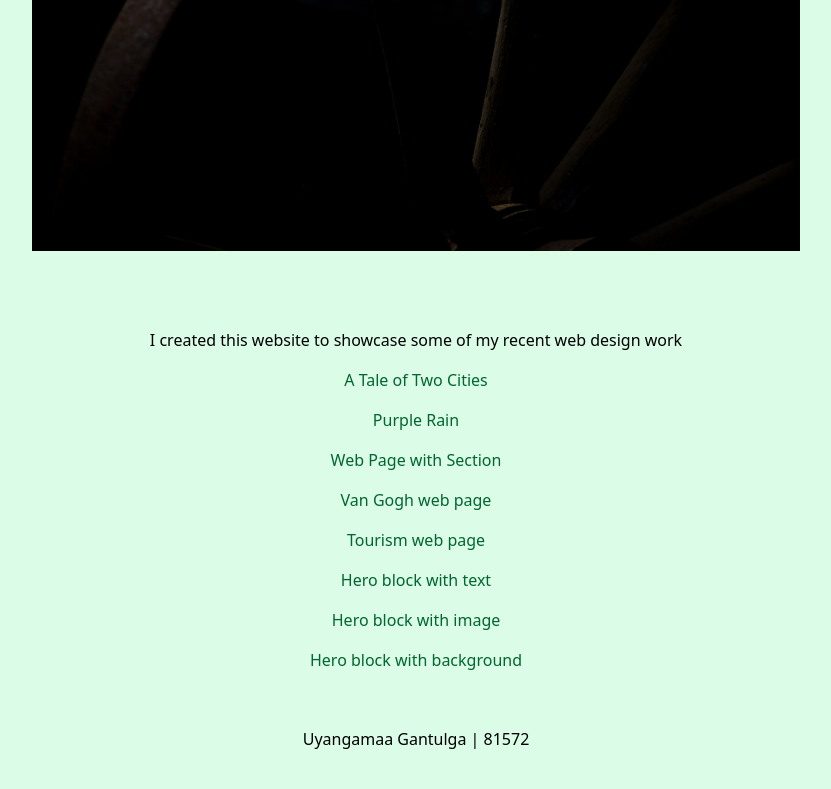
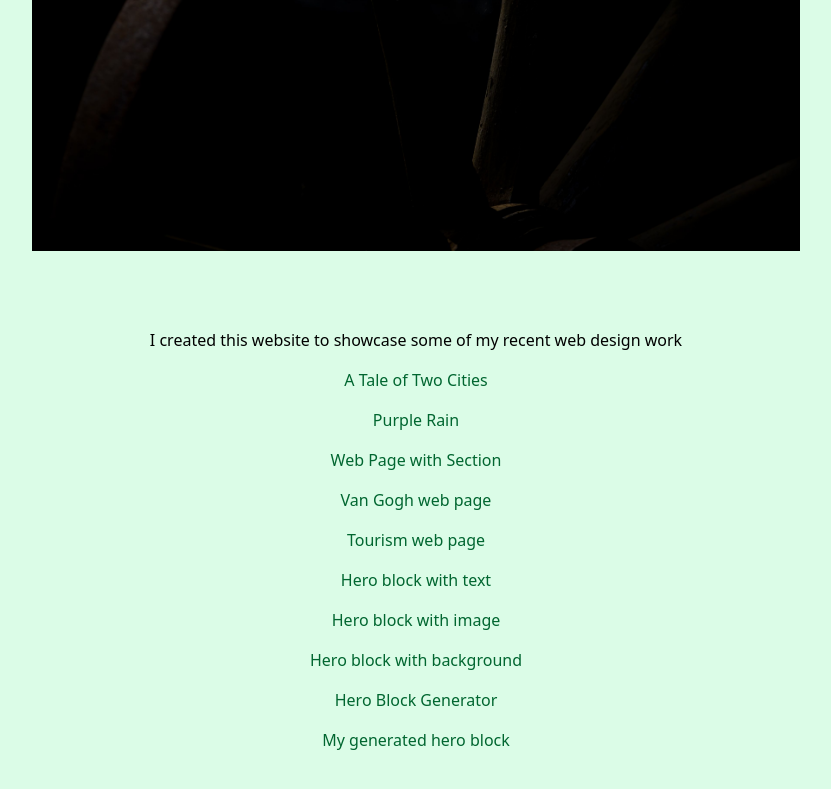
Before and after one commit to Uyangamaa0218/Uyangamaa0218.github.io, a plain HTML site: page index.html in a window 1280 px wide. Shown: the part 795-1584 px from the top of the page, without its empty margins (224-1055 px from the left). Before the commit the page ends 1546 px from the top, so only its background shows below. Drawn offline with nearby package versions, Linux system fonts and the light colour scheme.

Commit message:
Add files via upload

```diff
--- a/index.html
+++ b/index.html
@@ -65,10 +65,10 @@ a { @apply text-green-800 }
             <p><a href="exercises/hero-text.html">Hero block with text</a></p>
             <p><a href="exercises/hero-image.html">Hero block with image</a></p>
             <p><a href="exercises/hero-video.html">Hero block with background</a></p>
+            <p><a href="apps/hero/app-hero-text-v4.html">Hero Block Generator</a></p>
+            <p><a href="apps/hero/output/hero-text-v4.html">My generated hero block</a></p>
+
         </section>
     </main>
-        <footer>
-            <p>Uyangamaa Gantulga | 81572</p>
-        </footer>
 </body>
 </html>
```
